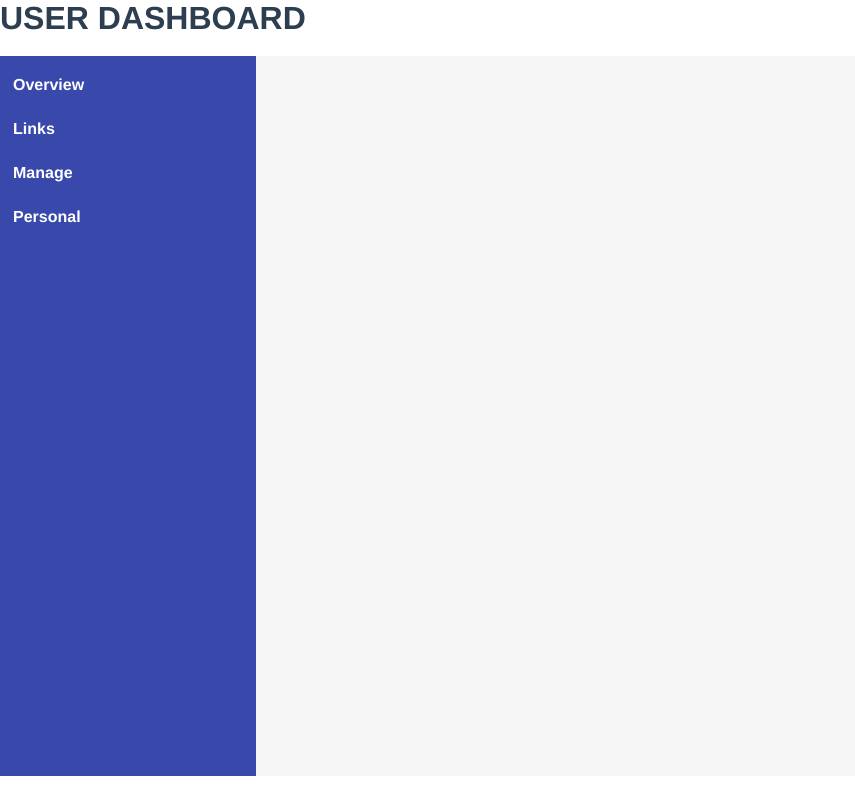
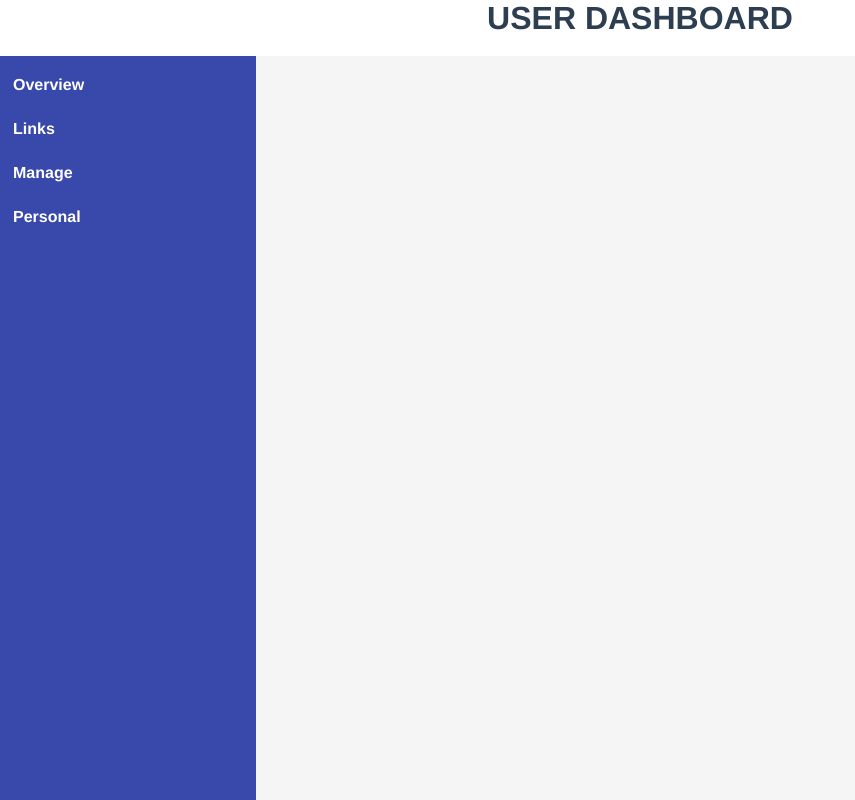
Before and after one commit to micaiah-effiong/url-shortener, a Vue app in the folder public/: page / in a window 1280 px wide. Shown: the whole page, without its empty margins (0-855 px from the left). Built offline with nearby package versions, Linux system fonts and the light colour scheme.

Commit message:
center text, fix height

```diff
--- a/public/src/components/dashboard.vue
+++ b/public/src/components/dashboard.vue
@@ -26,13 +26,14 @@ export default {
 main > header {
   width: 100%;
   height: 7%;
+  text-align: center;
 }
 main {
   height: 100vh;
 }
 
 main > div {
-  height: 90%;
+  height: 93%;
   display: flex;
   flex-wrap: wrap;
 }
```
